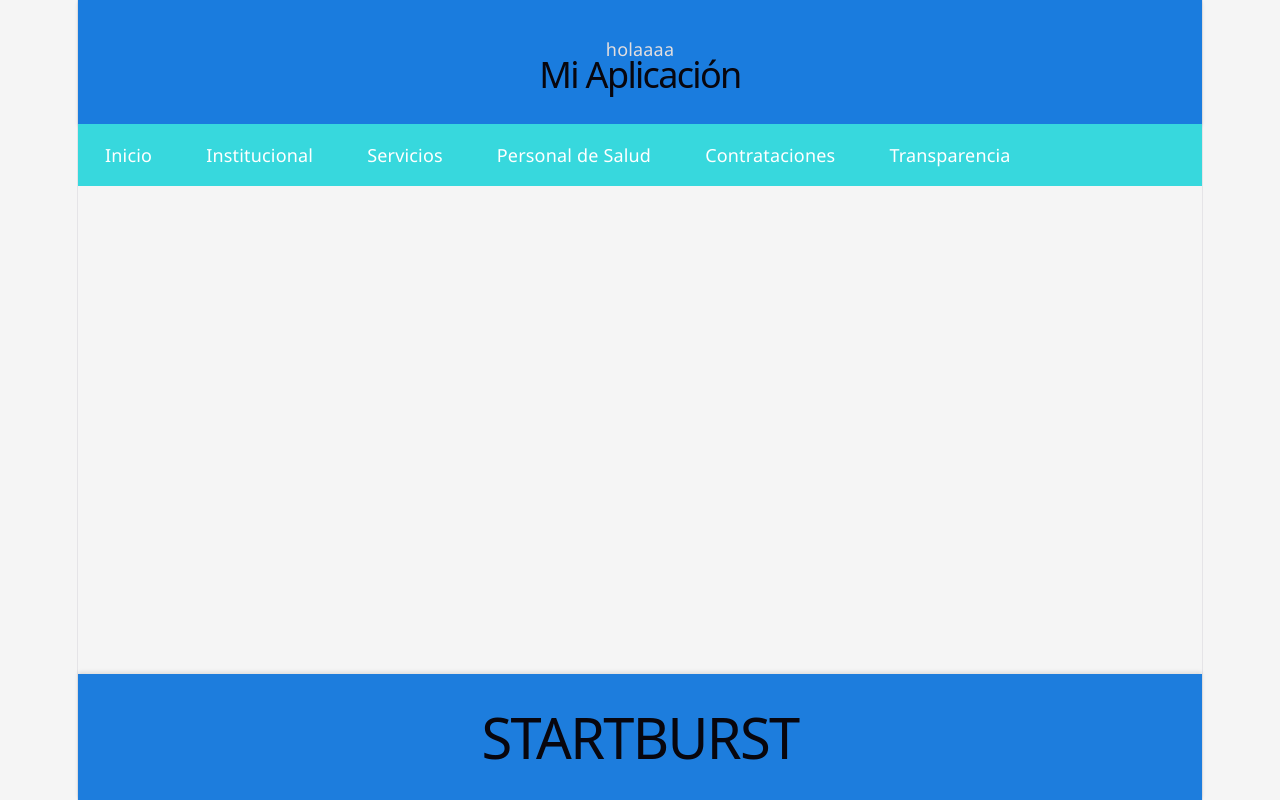
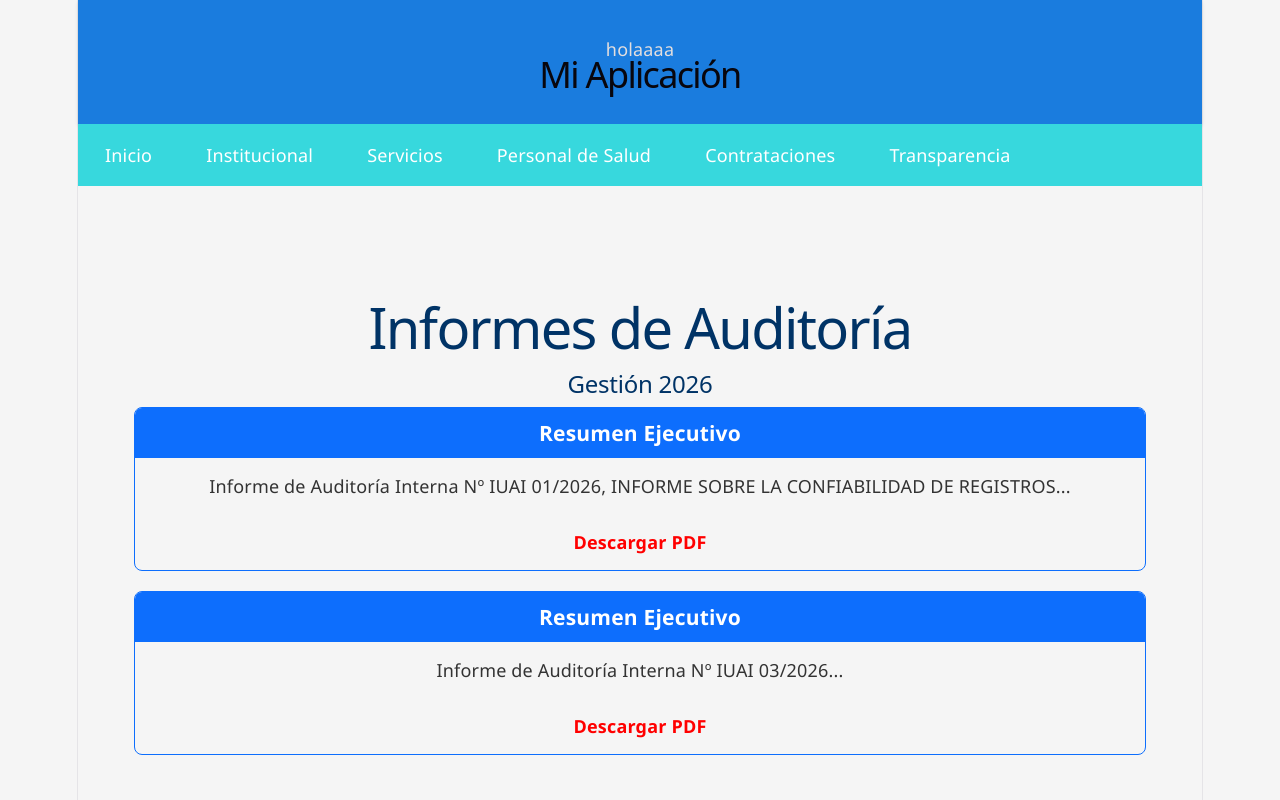
Before and after one commit to VilmaCuparaSoliz-gibhub/Examen-final-STARTBURTS, a React (Vite) app: page /transparencia/auditoria in a window 1280 px wide. Shown: the top 800 px of the page. Built offline with nearby package versions, Linux system fonts and the light colour scheme.

Commit message:
primera version componente de Auditoría

```diff
--- a/src/App.jsx
+++ b/src/App.jsx
@@ -11,6 +11,7 @@ import Servicios from './pages/servicios'
 import PersonalDeSalud from './pages/personal-de-salud'
 import Contrataciones from './pages/contrataciones'
 import Transparencia from './pages/transparecia'
+import Auditoria from "./components/transparencia/auditoria";
 
 function App() {
   return (
@@ -28,6 +29,10 @@ function App() {
           <Route path="/personal-de-salud" element={<PersonalDeSalud />} />
           <Route path="/contrataciones" element={<Contrataciones />} />
           <Route path="/transparencia" element={<Transparencia />} />
+          <Route
+  path="/transparencia/auditoria"
+  element={<Auditoria />}
+/>
         </Routes>
       </main>
       <Footer />
--- a/src/components/transparencia/auditoria.jsx
+++ b/src/components/transparencia/auditoria.jsx
@@ -0,0 +1,50 @@
+    import "../../styles/transparencia/auditoria.css";
+
+    export default function Auditoria() {
+    return (
+        <section className="auditoria">
+
+        <h1>Informes de Auditoría</h1>
+
+        <h2>Gestión 2026</h2>
+
+        <div className="panel">
+            <h3>Resumen Ejecutivo</h3>
+
+            <p>
+            Informe de Auditoría Interna Nº IUAI 01/2026,
+            INFORME SOBRE LA CONFIABILIDAD DE REGISTROS...
+            </p>
+
+            <a
+            href="/informes/archivos_auditoria/2026/RESUMEN EJECUTIVO (1).pdf"
+            target="_blank"
+            rel="noreferrer"
+            >
+            Descargar PDF
+            </a>
+        </div>
+
+        <div className="panel">
+            <h3>Resumen Ejecutivo</h3>
+
+            <p>
+            Informe de Auditoría Interna Nº IUAI 03/2026...
+            </p>
+
+            <a
+            href="/informes/archivos_auditoria/2026/RESUMEN EJECUTIVO EEFF.pdf"
+            target="_blank"
+            rel="noreferrer"
+            >
+            Descargar PDF
+            </a>
+        </div>
+
+        {/* Gestión 2025 */}
+        {/* Gestión 2024 */}
+        {/* Gestión 2023 */}
+        {/* etc */}
+        </section>
+    );
+    }
--- a/src/styles/transparencia/auditoria.css
+++ b/src/styles/transparencia/auditoria.css
@@ -0,0 +1,43 @@
+.auditoria{
+    max-width:1100px;
+    margin:40px auto;
+    padding:20px;
+}
+
+.auditoria h1{
+    text-align:center;
+    color:#003366;
+    margin-bottom:30px;
+}
+
+.auditoria h2{
+    color:#003366;
+    margin-top:30px;
+}
+
+.panel{
+    border:1px solid #0d6efd;
+    border-radius:8px;
+    margin-bottom:20px;
+    overflow:hidden;
+}
+
+.panel h3{
+    background:#0d6efd;
+    color:white;
+    padding:12px;
+    margin:0;
+}
+
+.panel p{
+    padding:15px;
+    margin:0;
+}
+
+.panel a{
+    display:inline-block;
+    margin:15px;
+    color:red;
+    font-weight:bold;
+    text-decoration:none;
+}
```
